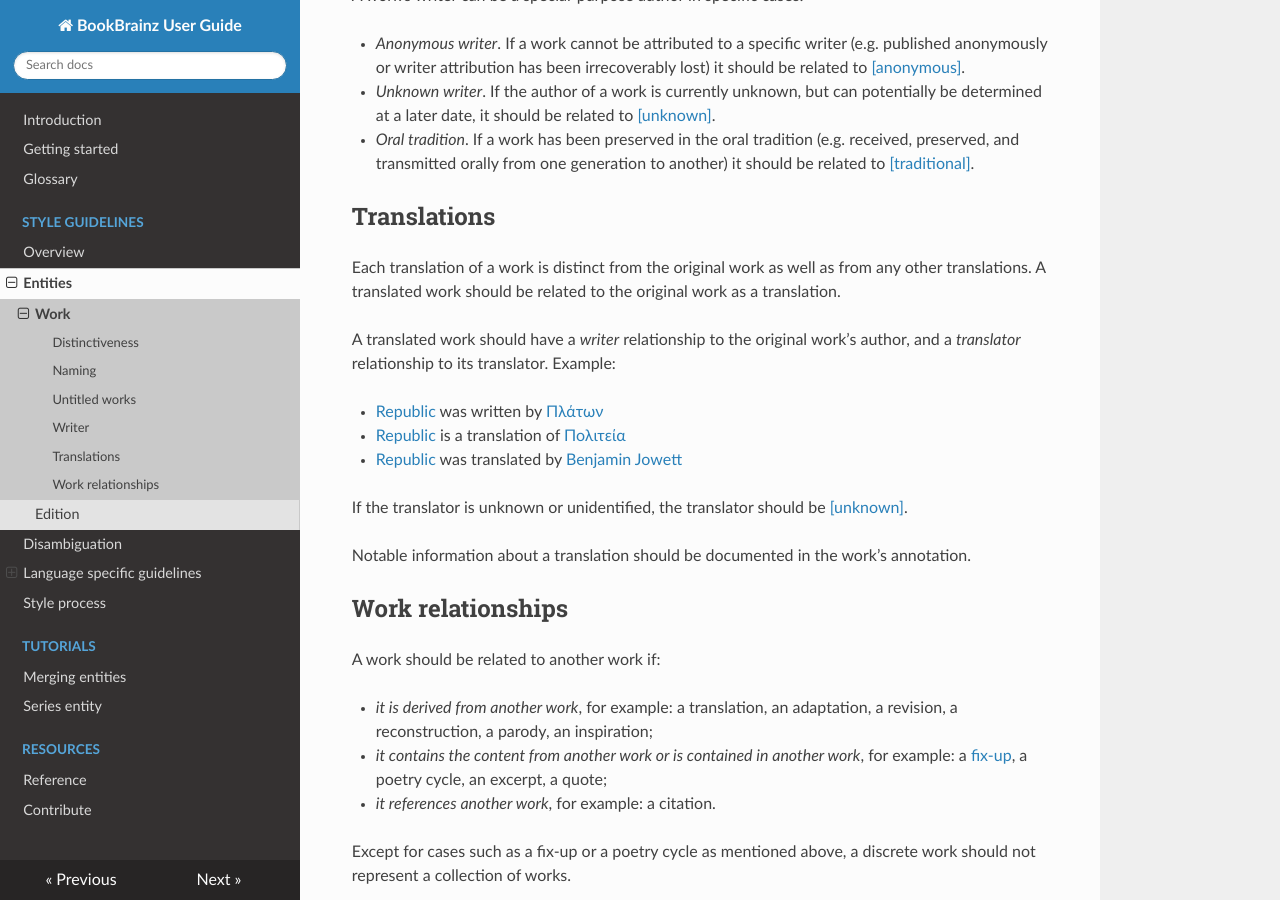
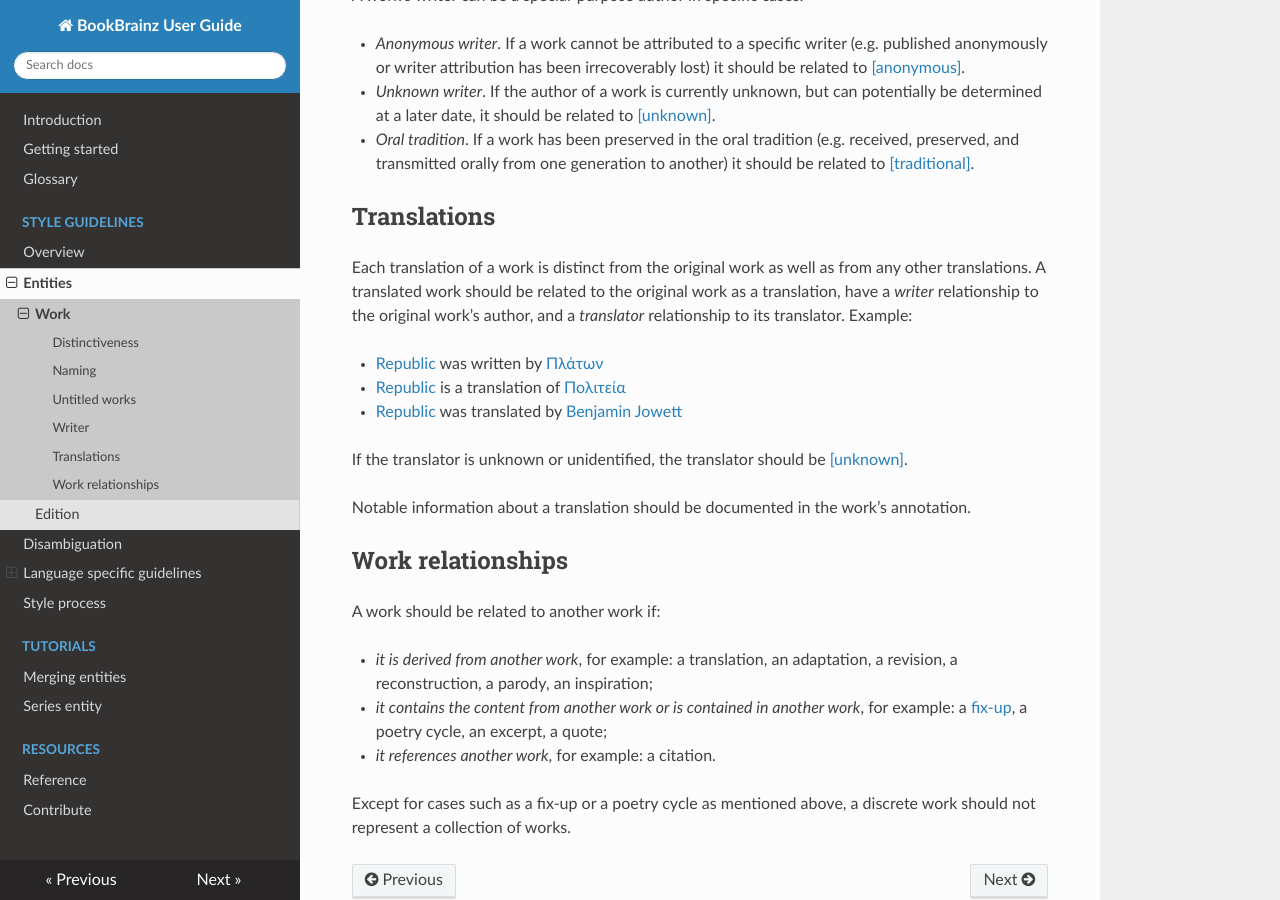
Before and after one commit to metabrainz/bookbrainz-user-guide, an MkDocs documentation site: the page built from docs/style/entities/work.md, in a window 1280 px wide and 900 px high, scrolled down 1144 px. Built offline with MkDocs 1.6.1, drawn with Linux system fonts in a browser that asks for light colours; nearby versions of some CDN libraries.

Commit message:
Collect relationships in one paragraph.

```diff
--- a/docs/style/entities/work.md
+++ b/docs/style/entities/work.md
@@ -62,9 +62,7 @@ should be related to
 
 Each translation of a work is distinct from the original work as well as from
 any other translations. A translated work should be related to the original
-work as a translation.
-
-A translated work should have a *writer* relationship to the original work’s
+work as a translation, have a *writer* relationship to the original work’s
 author, and a *translator* relationship to its translator. Example:
 
 - [Republic](https://bookbrainz.org/work/c1b11cb0-38b0-49ea-88e8-83566c5589ad) was
```
